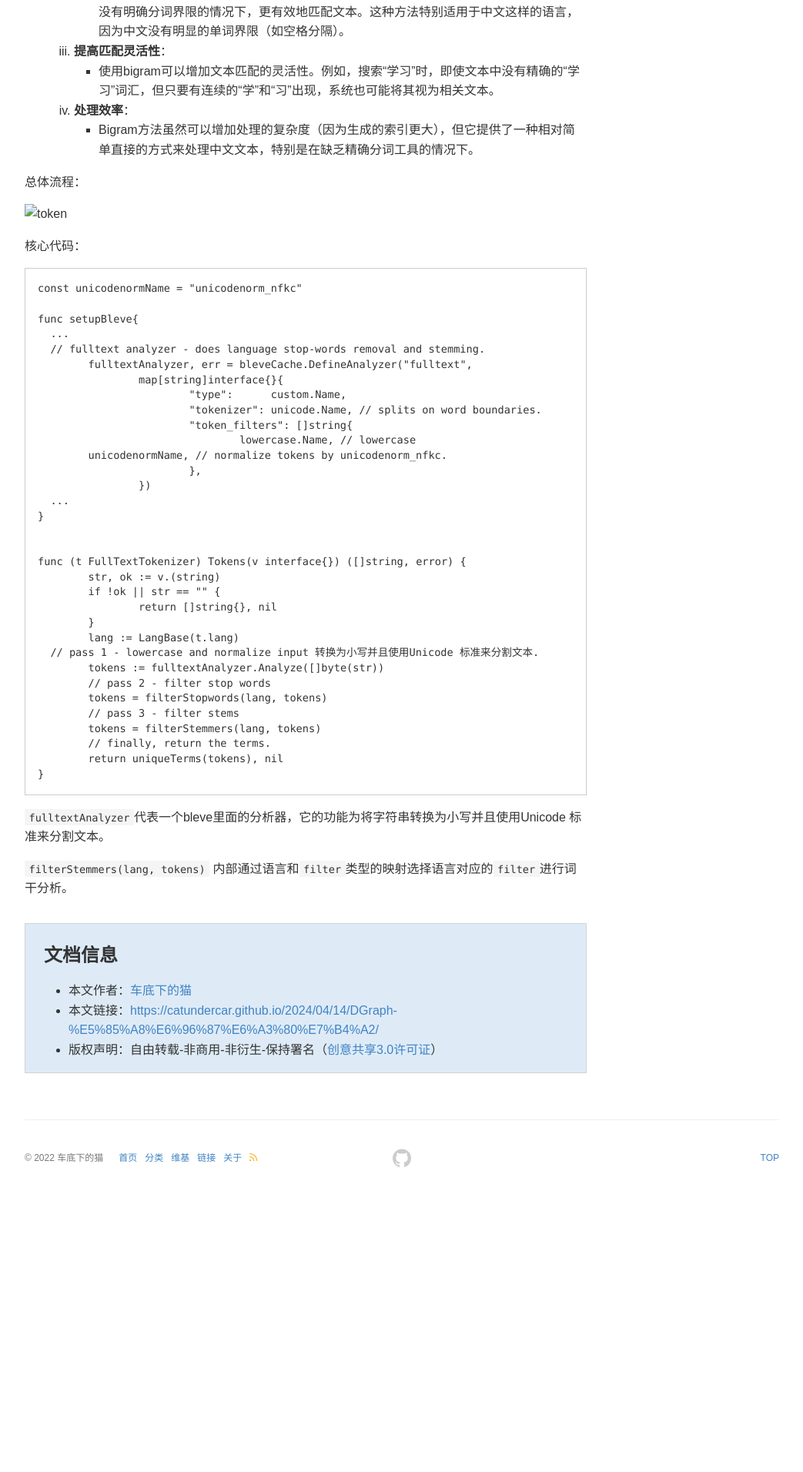
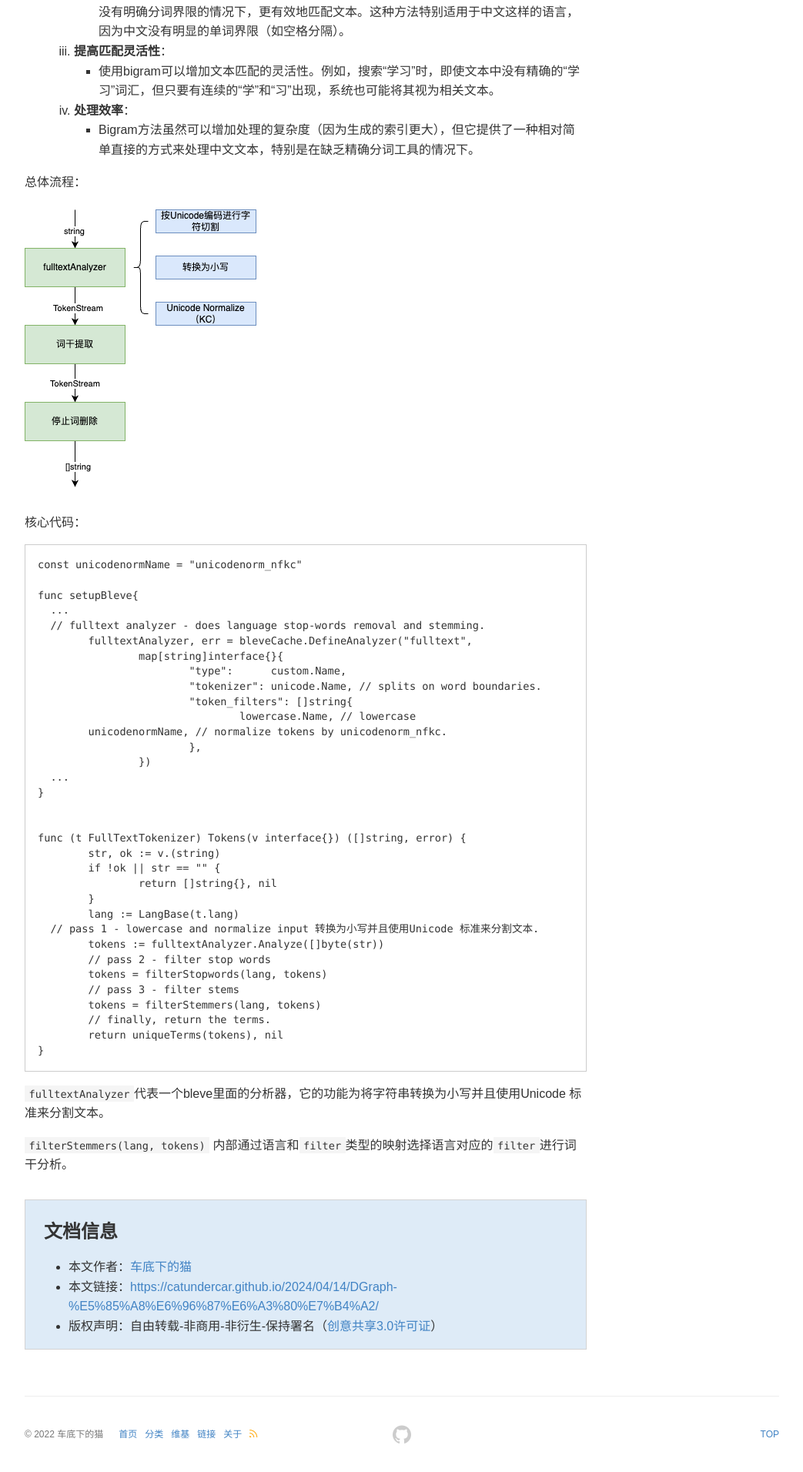
Before and after one commit to catundercar/catundercar.github.io, a Jekyll site: the page built from _posts/2024-04-14-DGraph 全文检索.md, in a window 1280 px wide. Shown: the part 1882-3794 px from the top of the page at 77% size, without its empty margins (118-1161 px from the left). Built offline with Jekyll 4.4.1, drawn with Linux system fonts in a browser that asks for light colours; comment, search, counter and statistics services are not loaded; a style sheet for code colours, icons or effects is not loaded; before the commit the page ends 3435 px from its top, so only the background shows below that.

Commit message:
Update 2024-04-14-DGraph 全文检索.md

```diff
--- a/_posts/2024-04-14-DGraph 全文检索.md
+++ b/_posts/2024-04-14-DGraph 全文检索.md
@@ -83,7 +83,7 @@ FullTextTokenizer 采用`cjk-bigram` 对中文`TokenStream`进行词干提取。
 
 总体流程：
 
-![token](../images/post/DGraph/token.png)
+![token](https://github.com/catundercar/catundercar.github.io/blob/build/images/post/DGraph/token.png?raw=true)
 
 核心代码：
 
```
